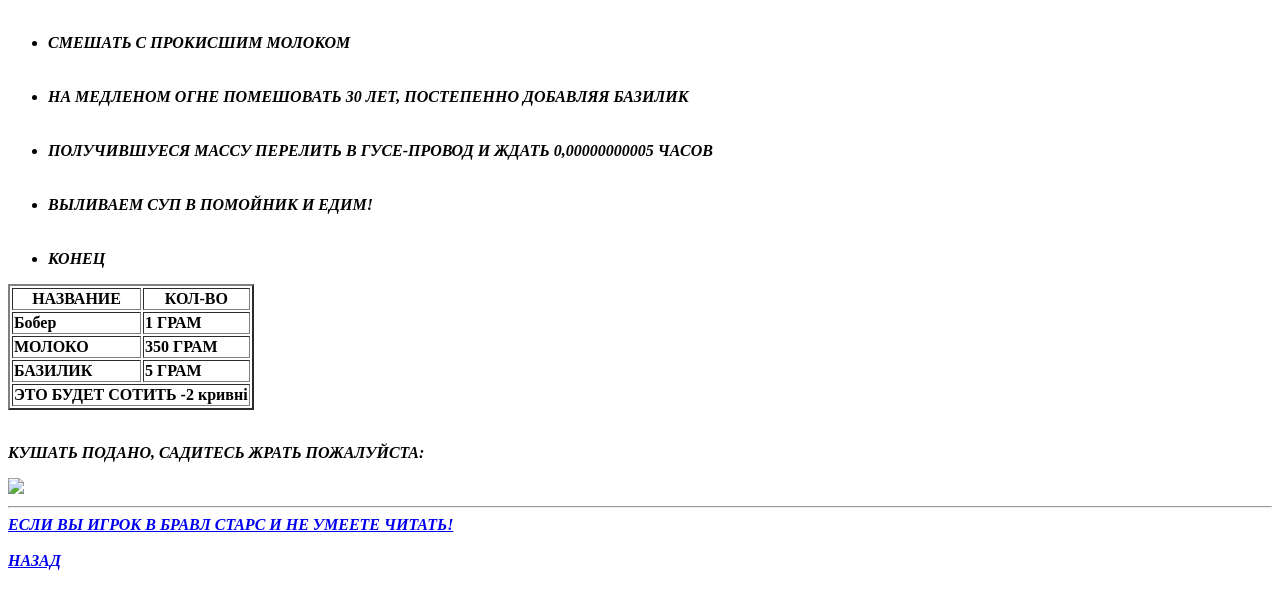
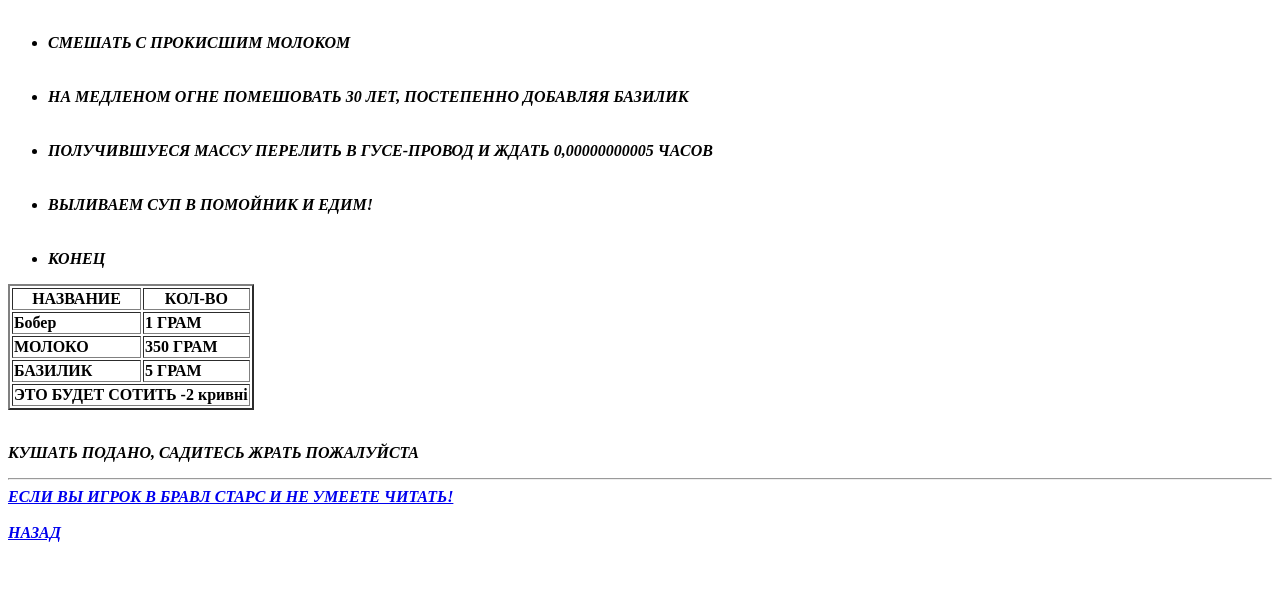
Before and after one commit to GLEK-VELIKIY/-, a plain HTML site: page index.html in a window 1280 px wide. Shown: the part 151-760 px from the top of the page. Drawn offline with Linux system fonts and the light colour scheme.

Commit message:
Update index.html

```diff
--- a/index.html
+++ b/index.html
@@ -64,8 +64,7 @@
 			</tfoot>
 		</table>
 		<br>
-		<p><b><em>КУШАТЬ ПОДАНО, САДИТЕСЬ ЖРАТЬ ПОЖАЛУЙСТА:</em></b></p>
-		<img src="E:\Аче всмысле\16-7e0ca099-club.jpg">
+		<p><b><em>КУШАТЬ ПОДАНО, САДИТЕСЬ ЖРАТЬ ПОЖАЛУЙСТА</em></b></p>
 		<hr>
 			<a href="https://www.youtube.com/watch?v=7IlrE_Qyx2E" target="_blank"><b><em>ЕСЛИ ВЫ ИГРОК В БРАВЛ СТАРС И НЕ УМЕЕТЕ ЧИТАТЬ!</em></b></a>
 		<br>
```
